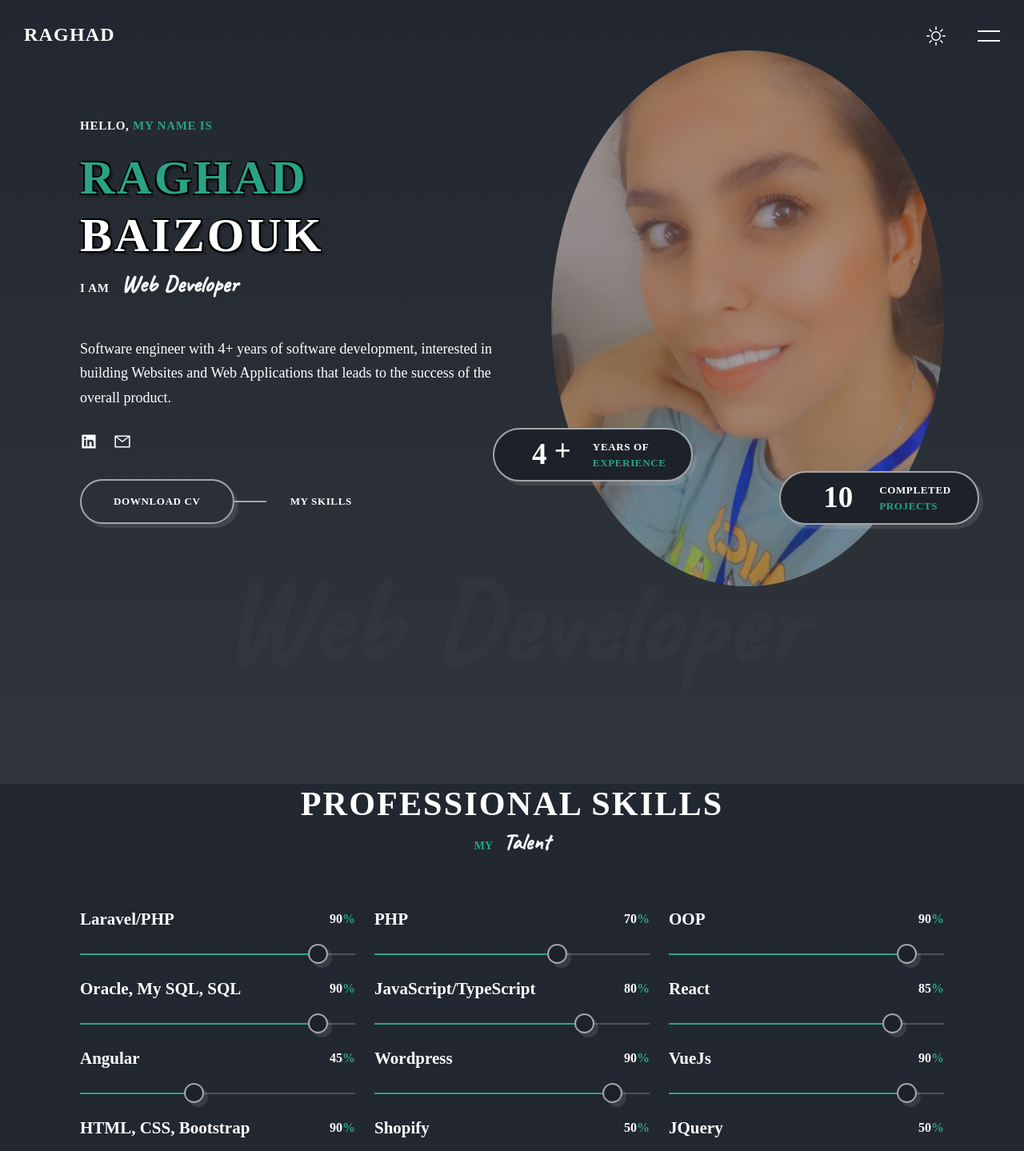
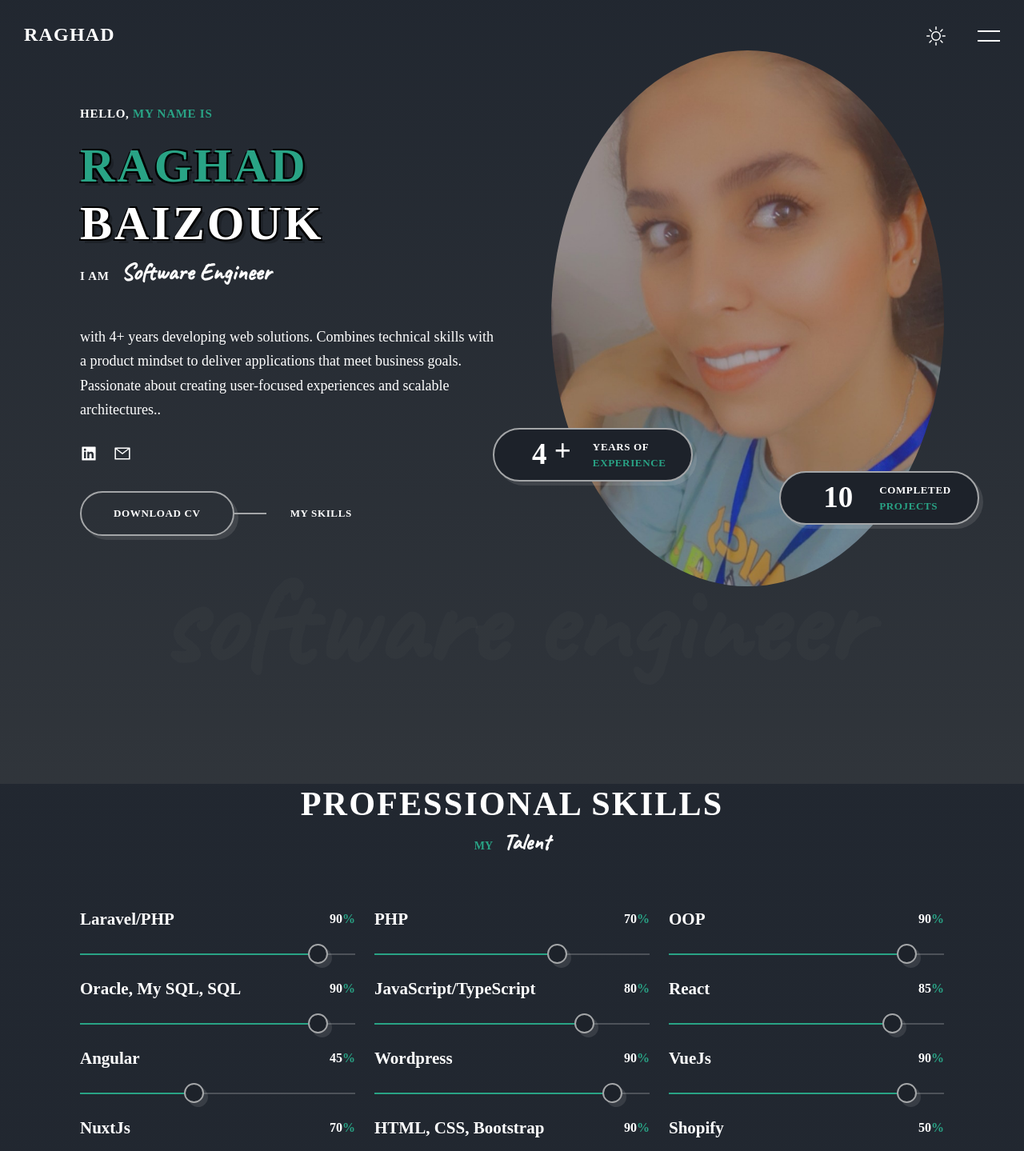
Before and after one commit to Raghadbaizouk1997/portfolio, a React (Create React App) app: page / in a window 1280 px wide. Shown: the top 1439 px of the page at 80% size. Built offline with nearby package versions, Linux system fonts and the light colour scheme.

Commit message:
'newupdate'

```diff
--- a/src/Data.jsx
+++ b/src/Data.jsx
@@ -137,6 +137,12 @@ export const skills = [
   },
   {
     id: 10,
+    name: "NuxtJs",
+    percentage: 70,
+
+  },
+  {
+    id: 10,
     name: "HTML, CSS, Bootstrap",
     percentage: 90,
 
@@ -173,8 +179,8 @@ export const projects = [
     path1:"",
     path2: "",
     description:
-      "An Automotive Management System, IGMMA is a tailor-made software solution designed to streamline and optimize the operations of auto repair shops. It helps manage various aspects of the workshop's activities, including estimating, job scheduling, parts ordering, inventory management, technician assignments, invoicing, customer communication, and reporting. Built using International Standard Operating Procedures (SOP), IGMMA goes beyond functionality and aims to enhance customer experience, increase operational efficiency, and enable sustained growth.",
-    description1: "Number of Font Team: 20 Developer",
+      "A full-stack ERP platform for managing business operations across multiple modules.featuring modular architecture for Inventory Management, Purchasing, Sales Order Processing, Sales Returns, Accounting, HR Management, and Reporting...",
+    description1: "Number of Font Team: 12 Developer",
     year: "2022 - 2025",
   },
   {
@@ -304,7 +310,7 @@ export const projects = [
 
 export const cv = [
   {
-    id: 2,
+    id: 1,
     title: "Master in Software and Information Systems Engineering",
     subtitle: "Damascus University, syria",
     date: "SEP 2020 - PRESENT",
@@ -314,7 +320,7 @@ export const cv = [
   },
 
   {
-    id: 3,
+    id: 2,
     title: "Bachelor in Software Engineering",
     subtitle: "AL-Baath University, syria",
     date: "SEP 2014 - AUG 2019",
@@ -322,37 +328,58 @@ export const cv = [
     category: "education",
   },
   {
+    id: 3,
+    title: "Full-Stack Developer | ERP System Development",
+    subtitle: "Cyber Automotive Solutions - Dubai",
+    date: "March 2025 - ongoing",
+    description:
+      "Built and maintained modular, responsive UIs with Vue.js and Nuxt.js, using Vuex for state management.",
+
+    description1:
+      "Integrated and optimized RESTful APIs with Larave.",
+
+    description2: "Developed and enhanced ERP modules: Inventory, Purchasing, Sales Order & Sales Return, Accounting, HR, and Reporting",
+    description3: "Implemented form validation, real-time data updates, and complex business logic workflows",
+   // description4: "Implement complex database architectures",
+    //description5: "Build flexible filtering and search functionalities",
+    //description5: "Develop  +5  project using WordPress from scratch",
+
+
+    category: "experience",
+  },
+  {
     id: 4,
     title: "Web Developer",
-    subtitle: "Alkhaaldi / TechnoCode",
-    date: "June 2023 - ongoing",
+    subtitle: "Alkhaaldi / TechnoCode - Dubai",
+    date: "May 2023 - March 2025",
     description:
-      "Develop APIs for mobile and web applications, integrated with Laravel for backend and Vue.js for dashboard creation.",
+      "Developed RESTful APIs for 3+ applications using Laravel framework.",
 
     description1:
-      "Design and develop RESTful APIs for +3 applications  using Laravel framework.",
+      "Integrated React/Vue.js front-end applications with Laravel backend services.",
 
-    description2: "Integrate front-end applications with Laravel APIs and backend services",
-    description3: "Integrate with third party (twilio, msg1, firebase,payment Gateway)",
-    description4: "Implement complex database architectures",
-    description5: "Build flexible filtering and search functionalities",
-    description5: "Develop  +5  project using WordPress from scratch",
+    description2: "Integrate with third party (twilio, msg1, firebase,payment Gateway).",
+    description3: "Designed and optimized complex database schemas and relationships.",
+    description4: "Built dynamic filtering and search systems with advanced query optimization.",
+    description5: "Created 5+ custom WordPress/Shopify solutions from scratch, including theme  development and plugin customization",
+    //description5: "Develop  +5  project using WordPress from scratch",
 
 
     category: "experience",
   },
   {
     id: 5,
-    title: "FrontEnd Developer",
-    subtitle: "EXPentech solution, syria",
+    title: "Web Developer",
+    subtitle: "EXPentech solution, Syria",
     date: "July 2022 - May 2023",
     description:
-      "DDesign UI & integrate code for +2  front-end projects using ReactJS",
+      "Designed UI & integrated code for 2+ front-end projects using ReactJS.",
 
     description1:
-      "Build reusable components for future use.",
+      "Integrated with Laravel backend APIs.",
 
-    description2: "Write clean code, fix bugs and solve problems.",
+    description2: "Developed Laravel backend services and RESTful APIs.",
+    description3  : "Write clean code, fix bugs and solve problems.",
 
     category: "experience",
   },
--- a/src/component/home/Home.jsx
+++ b/src/component/home/Home.jsx
@@ -24,13 +24,11 @@ export const Home = () => {
 
               <p className="home__job">
                 <span className="text-cs">I Am </span>
-                <b>Web Developer</b>
+                <b>Software Engineer</b>
               </p>
 
               <p className="home__text">
-                Software engineer with 4+ years of software development,
-                interested in building Websites and Web Applications that leads
-                to the success of the overall product.
+              with 4+ years developing web solutions. Combines technical skills with a product mindset to deliver applications that meet business goals. Passionate about creating user-focused experiences and scalable architectures..
               </p>
               <div className="home__social">
                 <a
@@ -113,7 +111,7 @@ export const Home = () => {
       </div>
 
       <div className="section__bg-wrapper">
-        <span className="bg__title">Web Developer</span>
+        <span className="bg__title">software engineer</span>
       </div>
     </section>
   );
```
Also changed, not shown: 2 other files (tests, documents, lock files or other folders).
